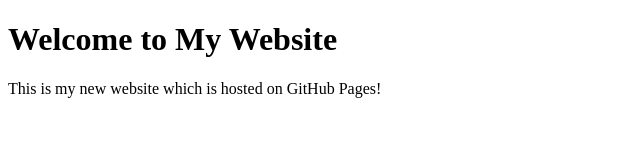
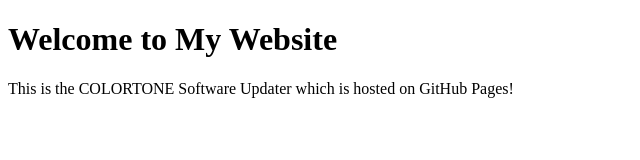
Before and after one commit to ahause23/ahause23.github.io, a plain HTML site: page index.html in a window 1280 px wide. Shown: the whole page, without its empty margins (0-640 px from the left). Drawn offline with Linux system fonts and the light colour scheme.

Commit message:
Update index.html

```diff
--- a/index.html
+++ b/index.html
@@ -9,7 +9,7 @@
   <body>
     <main>
         <h1>Welcome to My Website</h1>
-        <p>This is my new website which is hosted on GitHub Pages!</p>
+        <p>This is the COLORTONE Software Updater which is hosted on GitHub Pages!</p>
     </main>
   </body>
 </html>
```
